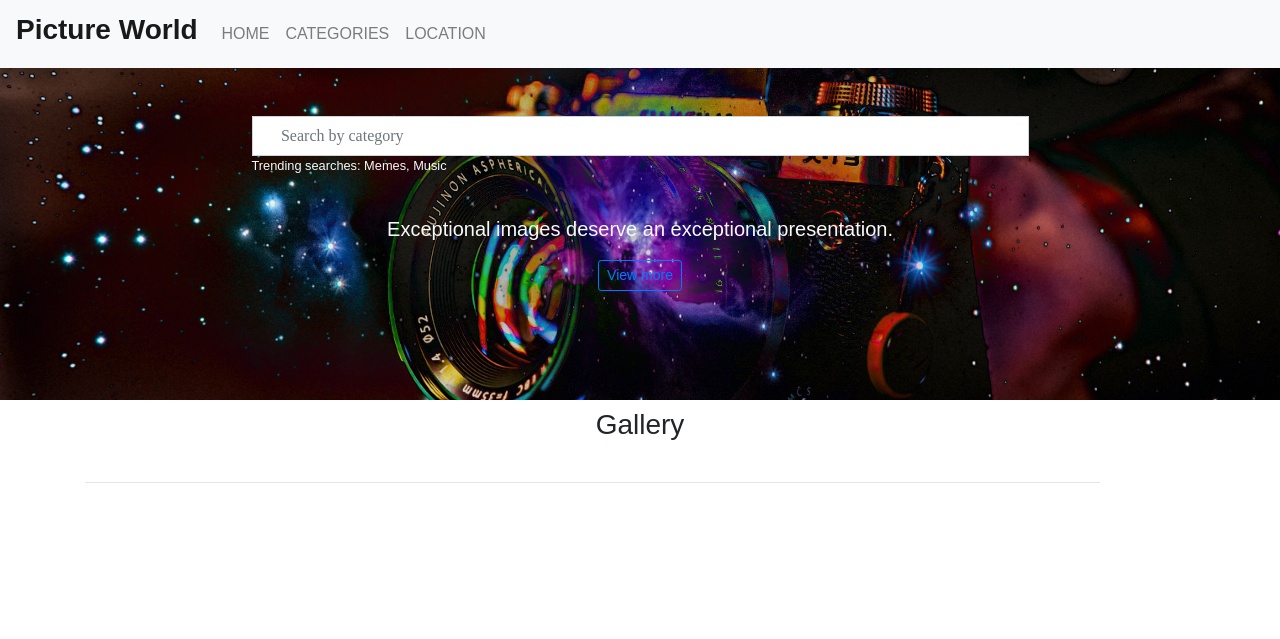
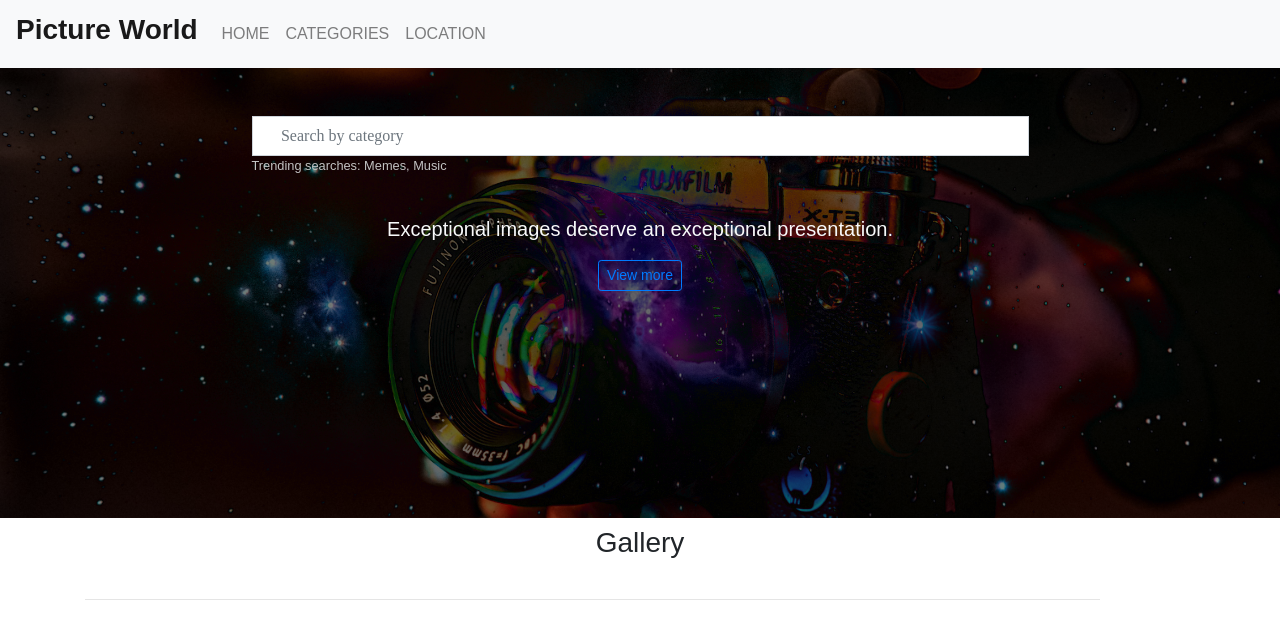
Before and after one commit to Kiru-axis/Picture-World, a Django app: page / in a window 1280 px wide. Shown: the top 639 px of the page. Run offline with Django 3.2, Linux system fonts and the light colour scheme; data that the repository does not hold is empty; some libraries are stand-ins or nearby versions.

Commit message:
styling cover

```diff
--- a/albums/static/css/styles.css
+++ b/albums/static/css/styles.css
@@ -31,3 +31,17 @@ input.form-control{
     min-height: 400px;
     background-blend-mode: difference;
 }
+
+.cover{
+    min-height: 450px;
+    width: inherit;
+    background: rgba(0,0,0,0.5)
+}
+
+div.container.top{
+    padding-top: 80px;
+}
+small{
+    margin-top: 40px;
+    color: #c3c3c3;
+}
```
